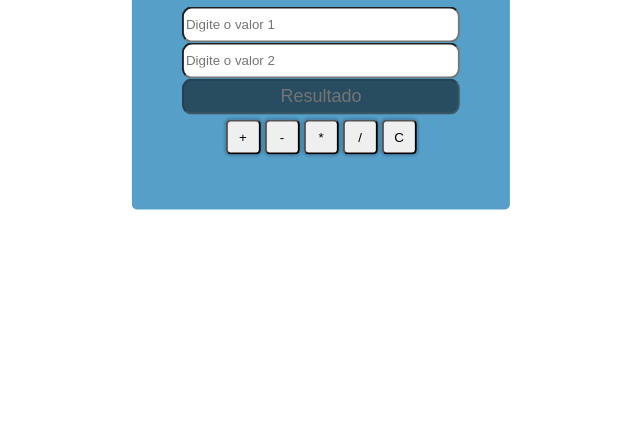
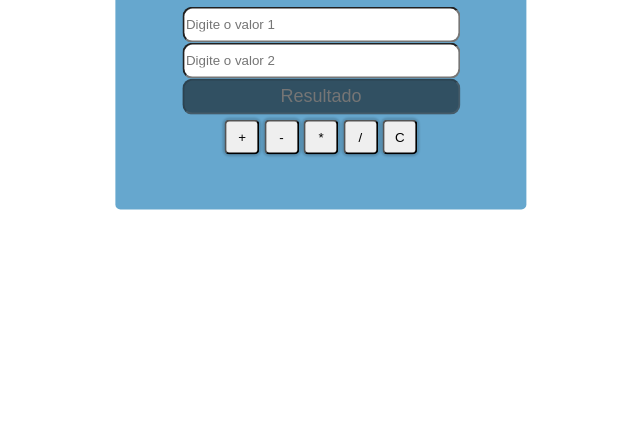
Before and after one commit to Luiscordeiropy/Faculdade_atividades, a plain HTML site: page JavaScript/ex005/ex004.html in a window 1280 px wide. Shown: the part 357-800 px from the top of the page, without its empty margins (319-959 px from the left). Drawn offline with Linux system fonts and the light colour scheme.

Commit message:
Update style.css

```diff
--- a/JavaScript/ex005/style.css
+++ b/JavaScript/ex005/style.css
@@ -1,14 +1,20 @@
 @charset "UTF-8";
 
 header{
+    font-family: Arial, Helvetica, sans-serif;
     position: absolute;
     text-align: center;
-    background-color: rgb(85, 159, 201);
+    background-color: rgba(85, 158, 201, 0.897);
     padding: 50px;
     border-radius: 5px;
     left: 50%;
     top: 50%;
     transform: translate(-50%,-50%);
+    transition: box-shadow 0.5s ease-in-out;
+}
+header:hover {
+    box-shadow: 1px 1px 9px 2px rgba(0, 0, 0, 0.29);
+    transition: 0.5s;
 }
 
 
```
